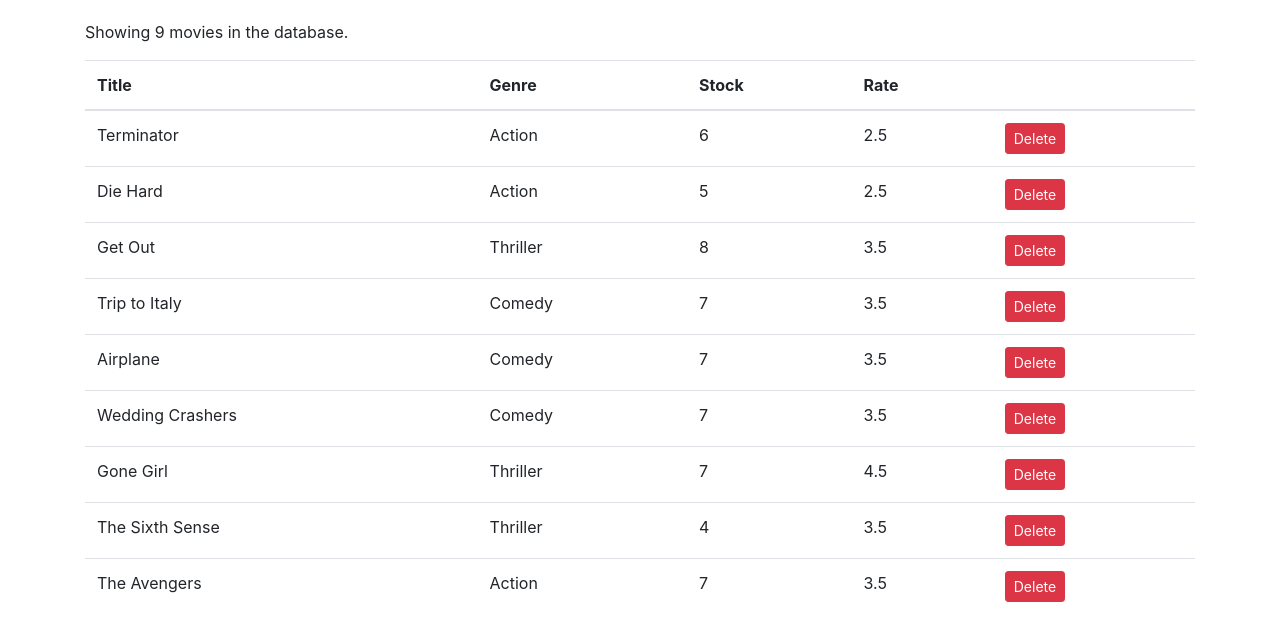
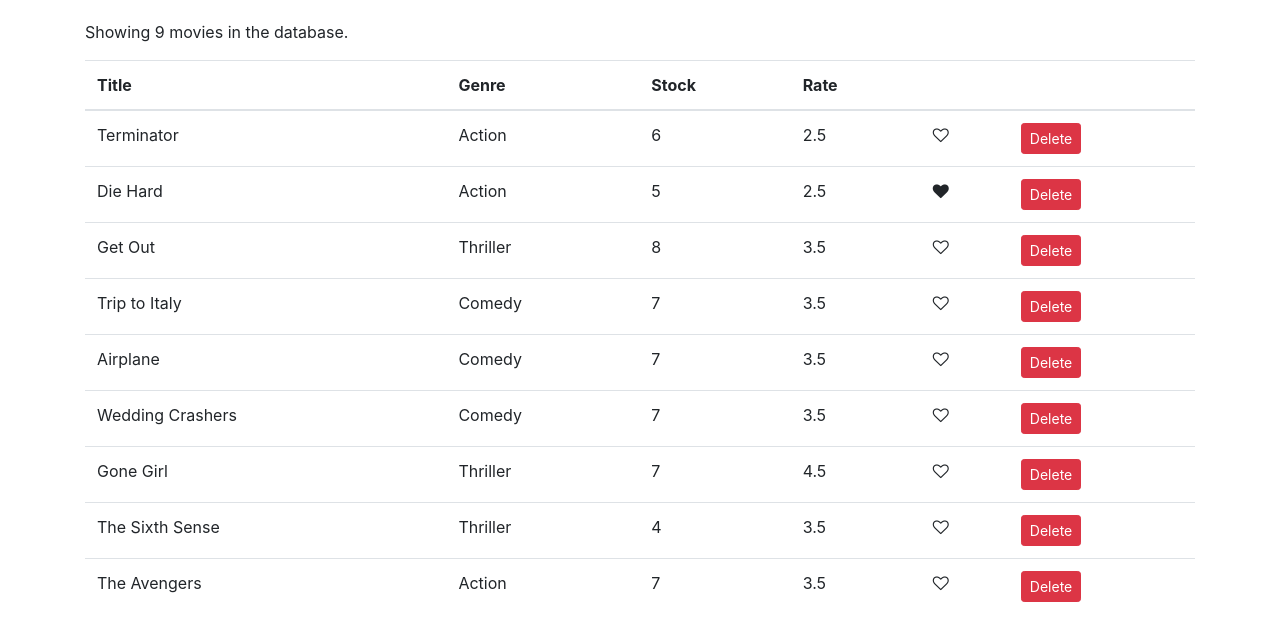
Before and after one commit to fsysean/vidRent, a React (Create React App) app in the folder vidly/: page / in a window 1280 px wide. Shown: the top 640 px of the page. Built offline with nearby package versions, Linux system fonts and the light colour scheme.

Commit message:
Add: A Like component

```diff
--- /dev/null
+++ b/vidly/src/components/common/like.jsx
@@ -0,0 +1,18 @@
+import React, { Component } from "react";
+
+class Like extends Component {
+  render() {
+    let classes = "fa fa-heart";
+    if (!this.props.liked) classes += "-o";
+    return (
+      <i
+        onClick={this.props.onLikeToggle}
+        style={{ cursor: "pointer" }}
+        className={classes}
+        aria-hidden="true"
+      />
+    );
+  }
+}
+
+export default Like;
--- a/vidly/src/components/movies.jsx
+++ b/vidly/src/components/movies.jsx
@@ -1,11 +1,19 @@
 import React, { Component } from "react";
 import { getMovies } from "../services/fakeMovieService";
+import Like from "./common/like";
 class Movies extends Component {
   state = {
     movies: getMovies()
   };
   handleDelete = movie => {
     const movies = this.state.movies.filter(m => m._id !== movie._id);
+    this.setState({ movies });
+  };
+  handleLike = movie => {
+    const movies = [...this.state.movies];
+    const index = movies.indexOf(movie);
+    movies[index] = { ...movies[index] };
+    movies[index].liked = !movies[index].liked;
     this.setState({ movies });
   };
   render() {
@@ -23,6 +31,7 @@
               <th>Stock</th>
               <th>Rate</th>
               <th />
+              <th />
             </tr>
           </thead>
           <tbody>
@@ -32,6 +41,12 @@
                 <td>{movie.genre.name}</td>
                 <td>{movie.numberInStock}</td>
                 <td>{movie.dailyRentalRate}</td>
+                <td>
+                  <Like
+                    liked={movie.liked}
+                    onLikeToggle={() => this.handleLike(movie)}
+                  />
+                </td>
                 <td>
                   <button
                     onClick={() => this.handleDelete(movie)}
--- a/vidly/src/services/fakeMovieService.js
+++ b/vidly/src/services/fakeMovieService.js
@@ -14,7 +14,8 @@
     title: "Die Hard",
     genre: { _id: "5b21ca3eeb7f6fbccd471818", name: "Action" },
     numberInStock: 5,
-    dailyRentalRate: 2.5
+    dailyRentalRate: 2.5,
+    liked: true
   },
   {
     _id: "5b21ca3eeb7f6fbccd471817",
```
